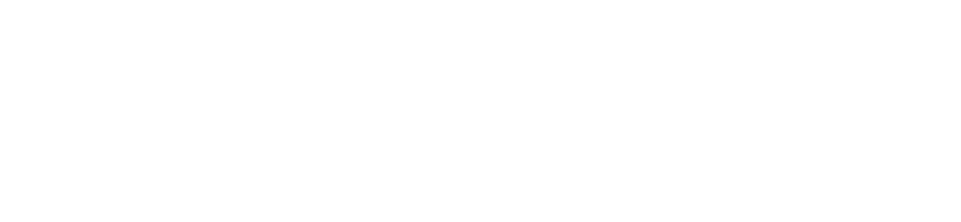
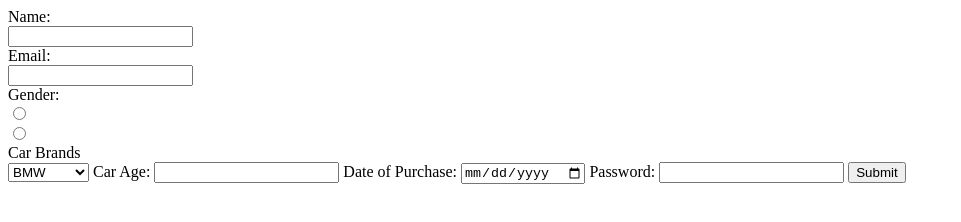
Before and after one commit to acciojob/car-insurance-form-Rayquaza000, a website: page main.html in a window 1280 px wide. Shown: the whole page, without its empty margins (0-961 px from the left). Drawn offline with Linux system fonts and the light colour scheme.

Commit message:
created a submission

```diff
--- a/main.html
+++ b/main.html
@@ -8,6 +8,28 @@
 
 <body>
 	<!-- the entire body must be written by student -->
+	<form method="post">
+		<label for="name">Name:</label><br>
+		<input type="text" id="name" required=true><br>
+		<label for="email">Email:</label><br>
+		<input type="email" id="email" required=true><br>
+		<label >Gender:</label><br>
+		<input type="radio" name="Gender" required=true value="Male"><br>
+		<input type="radio" name="Gender" required=true value="Female"><br>
+		<label for="cars">Car Brands</label><br>
+		<select id="cars">
+			<option>BMW</option>
+			<option>Mercedes</option>
+			<option>Audi</option>
+		</select>
+		<label for="carage">Car Age:</label>
+		<input type="number" id="carage" required=true>
+		<label for="dop">Date of Purchase:</label>
+		<input type="date" id="dop" required=true>
+		<label for="password">Password:</label>
+		<input type="password" id="password" required=true>
+		<button type="submit">Submit</button>
+	</form>
     <script type="text/javascript" src="./script.js">
 </script>
 
```
